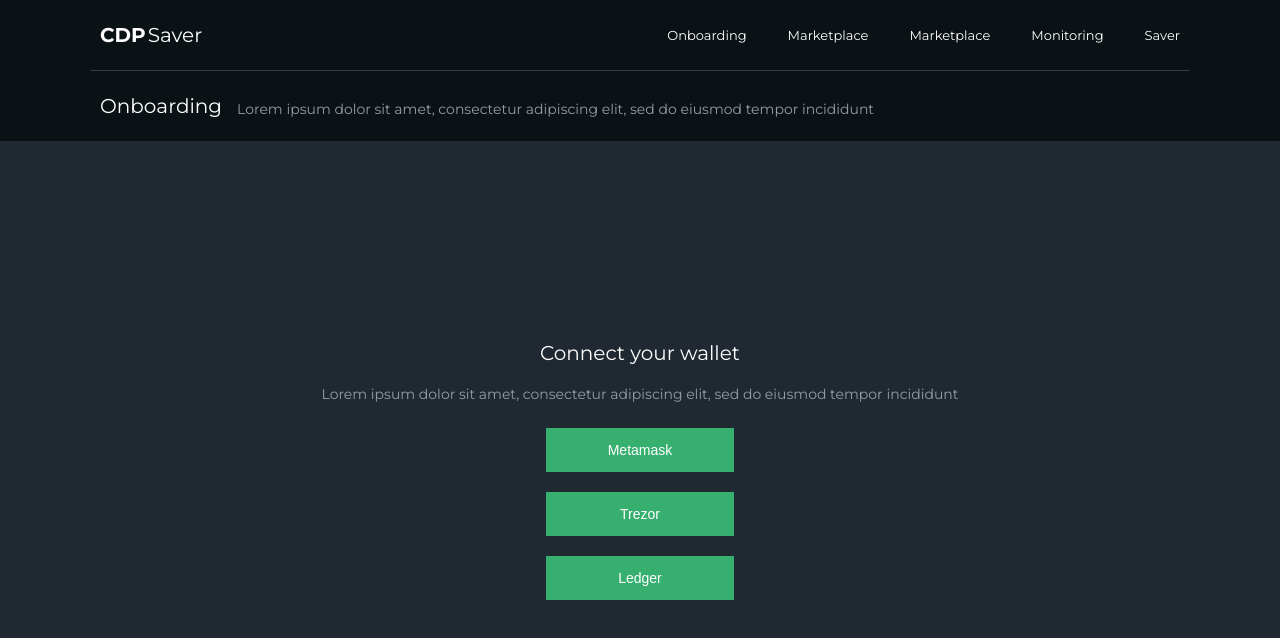
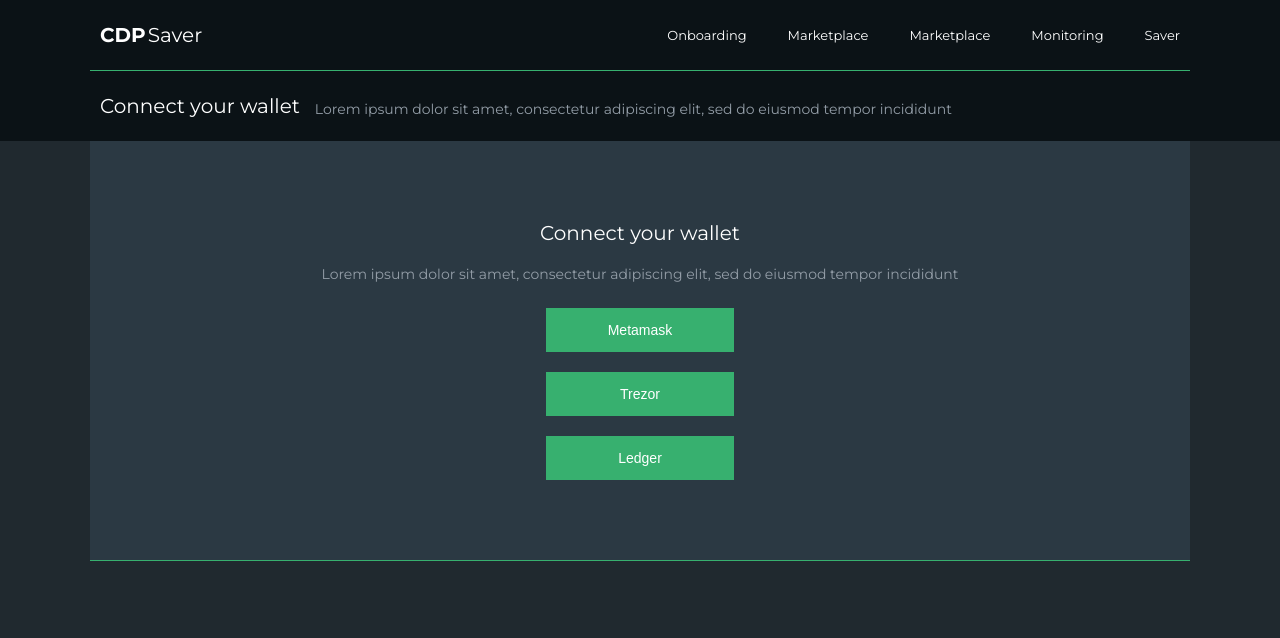
Before and after one commit to Alexintosh/cdpsaver, a React app in the folder client/: page /onboarding/connect in a window 1280 px wide. Shown: the top 638 px of the page. Built offline with nearby package versions, Linux system fonts and the light colour scheme; what @makerdao/dai would draw is missing.

Commit message:
Change structure of onboarding styling. Finish onboarding connect styling.

```diff
--- a/client/src/common/colors.scss
+++ b/client/src/common/colors.scss
@@ -3,4 +3,7 @@
 $dark-gray: #313D47;
 $gray: #939DA7;
 
+$gray-5: #2B3943;
+$gray-6: #20292F;
+
 $green: #37B06F;
--- a/client/src/components/App/App.scss
+++ b/client/src/components/App/App.scss
@@ -51,7 +51,7 @@
 
   .width-container {
     padding: 23px 10px;
-    border-top: 1px solid $dark-gray;
+    border-top: 1px solid $green;
     display: flex;
     align-items: flex-end;
 
--- a/client/src/components/Onboarding/OnbardingConnect/OnbardingConnect.jsx
+++ b/client/src/components/Onboarding/OnbardingConnect/OnbardingConnect.jsx
@@ -5,13 +5,27 @@
 import './OnbardingConnect.scss';
 
 const OnbardingConnect = () => (
-  <div className="onboarding-connect-wrapper">
-    <div className="connect-heading">Connect your wallet</div>
-    <div className="connect-text">
-      Lorem ipsum dolor sit amet, consectetur adipiscing elit, sed do eiusmod tempor incididunt
+  <div className="onboarding-connect-wrapper onboarding-page-wrapper">
+    <div className="sub-heading-wrapper">
+      <div className="width-container">
+        <div className="sub-title">Connect your wallet</div>
+        <div className="sub-text">
+          Lorem ipsum dolor sit amet, consectetur adipiscing elit, sed do eiusmod tempor incididunt
+        </div>
+      </div>
     </div>
 
-    <ConnectWalletButtons />
+    <div className="onboarding-content-bg">
+      <div className="onboarding-content-wrapper width-container">
+
+        <div className="connect-heading">Connect your wallet</div>
+        <div className="connect-text">
+          Lorem ipsum dolor sit amet, consectetur adipiscing elit, sed do eiusmod tempor incididunt
+        </div>
+
+        <ConnectWalletButtons />
+      </div>
+    </div>
   </div>
 );
 
--- a/client/src/components/Onboarding/OnbardingConnect/OnbardingConnect.scss
+++ b/client/src/components/Onboarding/OnbardingConnect/OnbardingConnect.scss
@@ -2,9 +2,12 @@
 @import "../../../common/colors";
 
 .onboarding-connect-wrapper {
-  margin-top: 200px;
   text-align: center;
   color: white;
+
+  .onboarding-content-wrapper {
+    padding: 80px 0;
+  }
 
   .connect-heading {
     font-size: $font-size-extra-large;
--- a/client/src/components/Onboarding/Onboarding.scss
+++ b/client/src/components/Onboarding/Onboarding.scss
@@ -1,9 +1,18 @@
 @import "../../common/colors";
 
-.onboarding-wrapper {
-  height: 100%;
-  background: $darker-gray;
+.onboarding-page-wrapper {
+  flex-grow: 1;
   display: flex;
-  justify-content: center;
-  overflow: auto;
+  flex-direction: column;
+
+  .onboarding-content-bg {
+    flex-grow: 1;
+    background: $gray-6;
+
+    .onboarding-content-wrapper {
+      margin-bottom: 50px;
+      background: $gray-5;
+      border-bottom: 1px solid $green;
+    }
+  }
 }
--- a/client/src/components/Onboarding/OnboardingRoutes.jsx
+++ b/client/src/components/Onboarding/OnboardingRoutes.jsx
@@ -8,19 +8,8 @@
 
 const OnboardingRoutes = ({ match }) => (
   <React.Fragment>
-    <div className="sub-heading-wrapper">
-      <div className="width-container">
-        <div className="sub-title">Onboarding</div>
-        <div className="sub-text">
-          Lorem ipsum dolor sit amet, consectetur adipiscing elit, sed do eiusmod tempor incididunt
-        </div>
-      </div>
-    </div>
-
-    <div className="onboarding-wrapper">
-      <Route exact path={`${match.path}`} component={OnboardingRedirect} />
-      <Route path={`${match.path}/connect`} component={OnbardingConnect} />
-    </div>
+    <Route exact path={`${match.path}`} component={OnboardingRedirect} />
+    <Route path={`${match.path}/connect`} component={OnbardingConnect} />
   </React.Fragment>
 );
 
```
